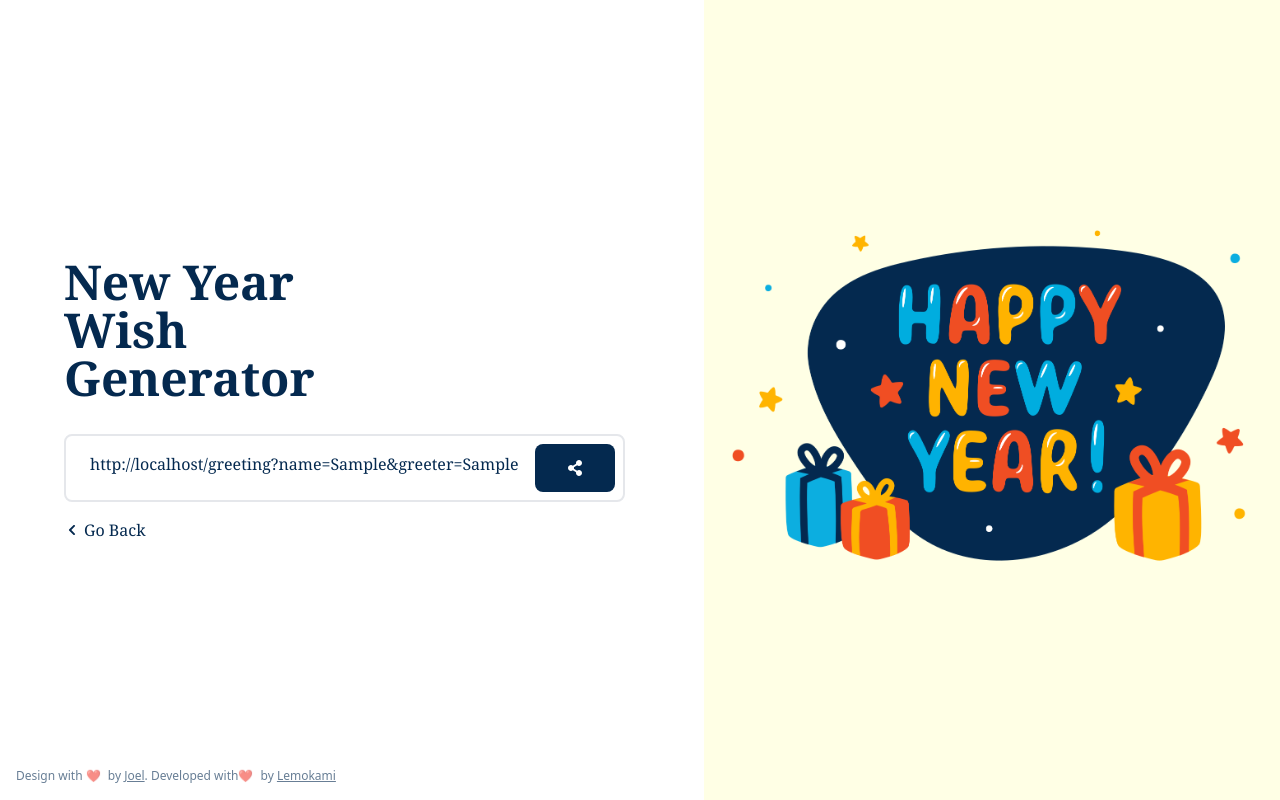
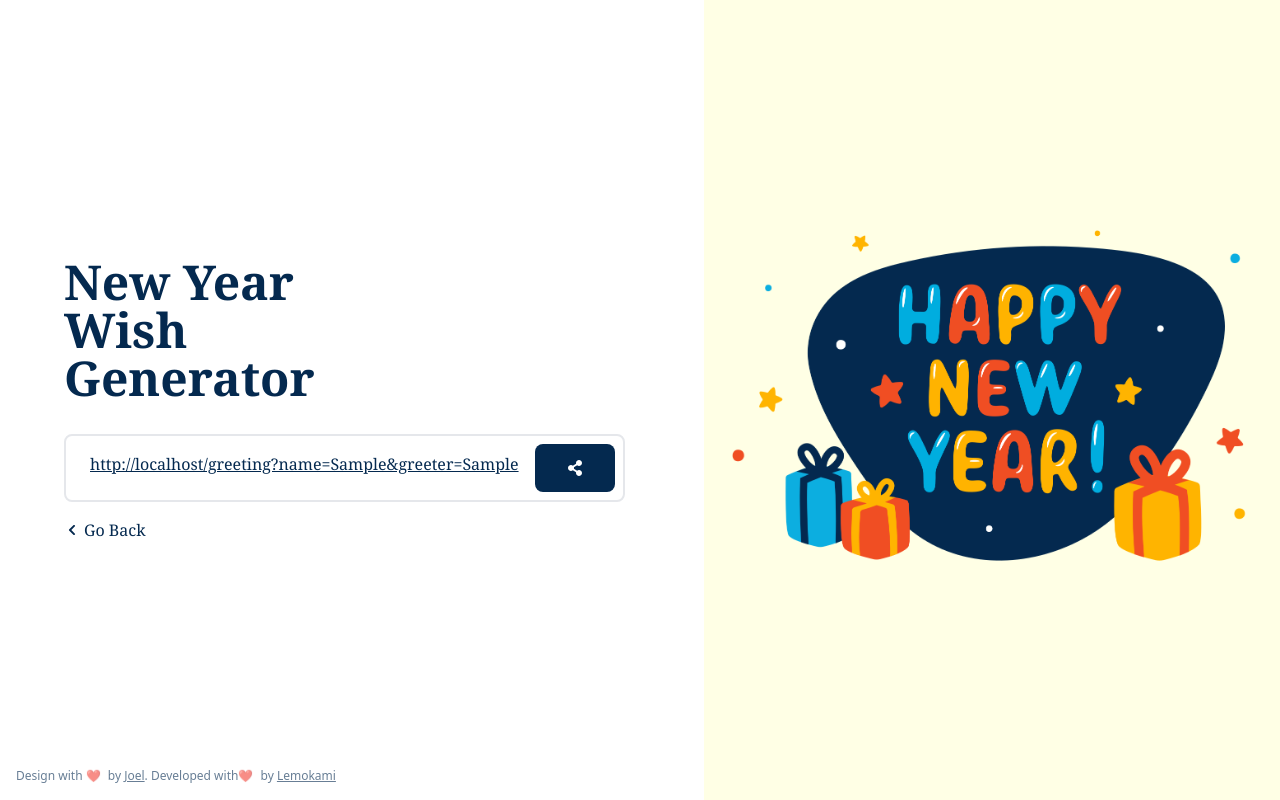
Before and after one commit to lemokami/new-year-greeting-generator, a Next.js app: page / in a window 1280 px wide. Both pictures are taken after typing "Sample", "Sample" into the empty fields and a click on the button "Create". Built offline with nearby package versions, Linux system fonts and the light colour scheme; a web font is replaced by a local one.

Commit message:
feat: link clickable now

```diff
--- a/pages/index.tsx
+++ b/pages/index.tsx
@@ -1,4 +1,3 @@
-import Image from 'next/image';
 import { useState } from 'react';
 import { FaChevronLeft, FaShareAlt } from 'react-icons/fa';
 
@@ -90,7 +89,13 @@ export default function Home() {
           <div
             className='flex flex-col md:flex-row rounded-lg mt-8 border-2 p-2'
             onClick={handleShare}>
-            <span className='px-4 p-2'>{url}</span>
+            <a
+              href={url}
+              className='px-4 p-2 underline'
+              target='_blank'
+              rel='noreferrer'>
+              {url}
+            </a>
             <button className='flex items-center justify-center font-normal bg-blue rounded-lg text-white px-8 py-4'>
               {copyContent}
             </button>
```
